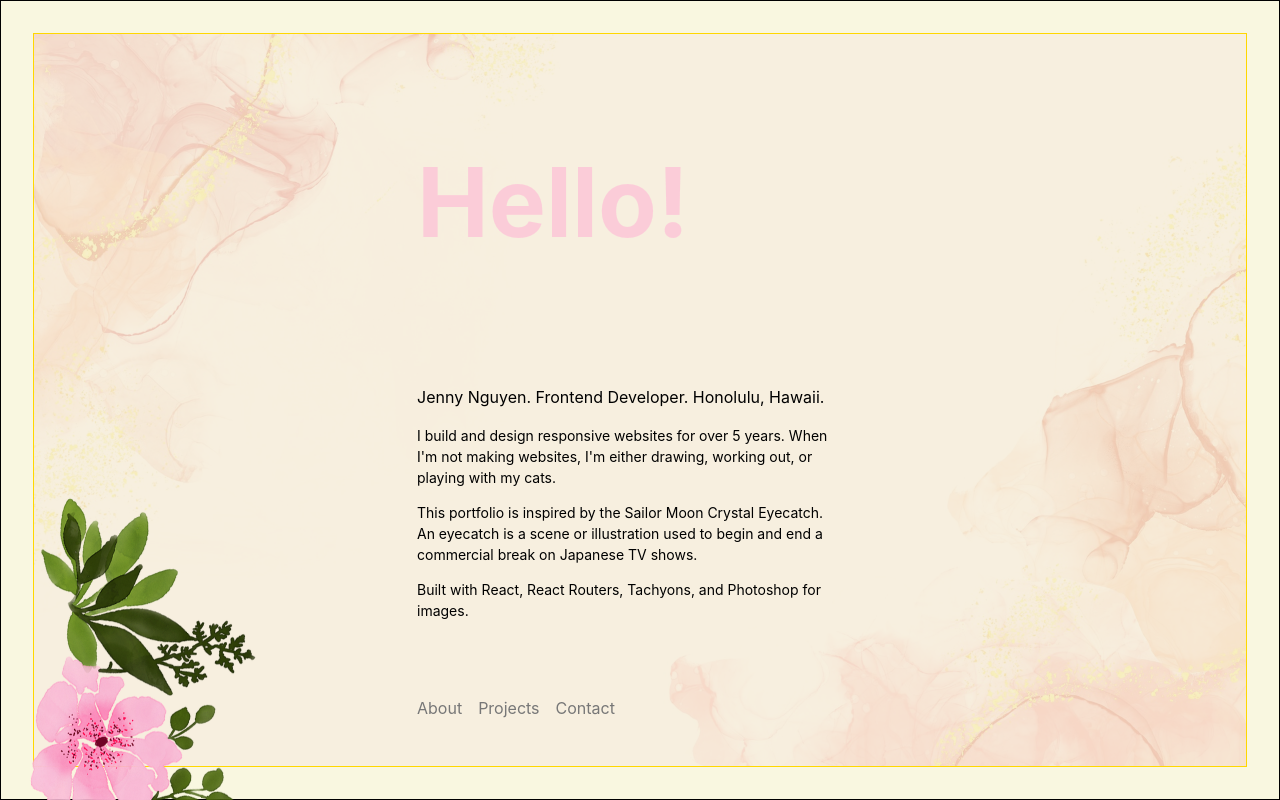
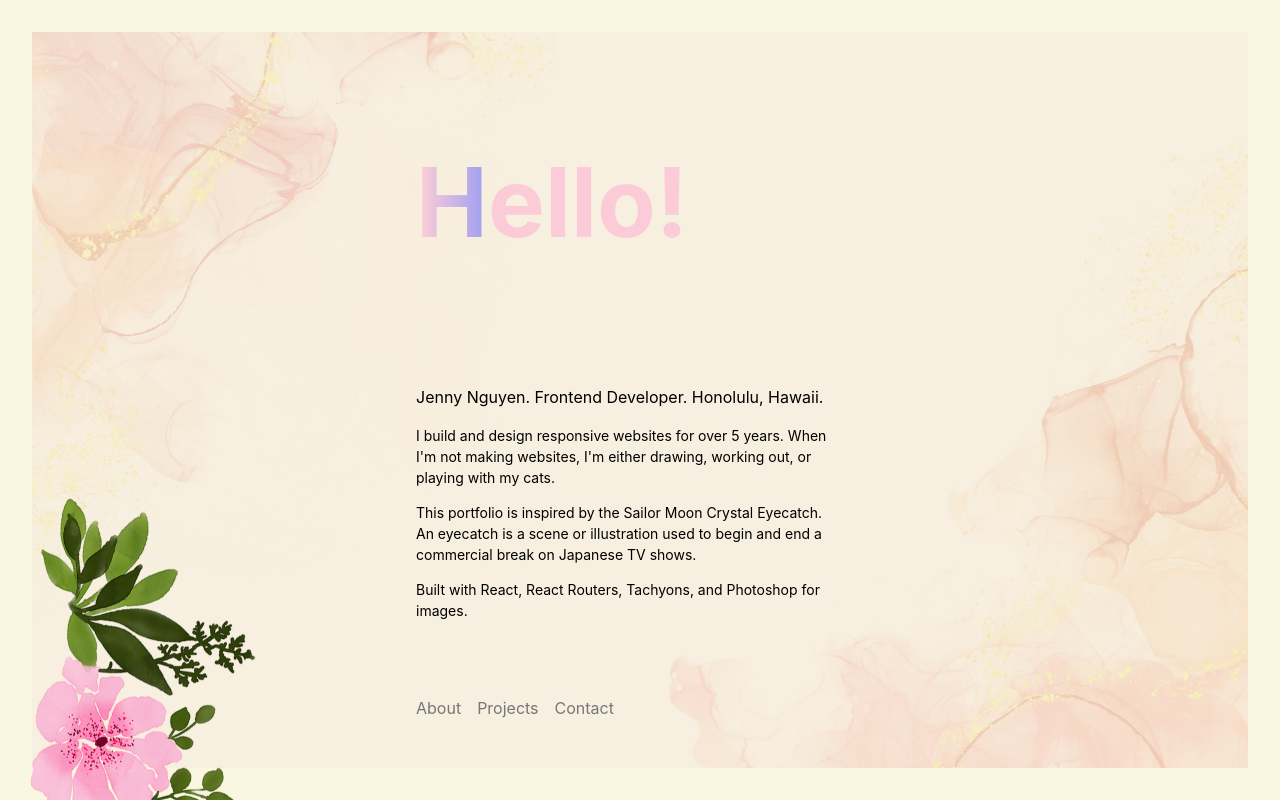
Before and after one commit to TrinhNgoc/portfolio_v2, a React (Create React App) app: page / in a window 1280 px wide. Built offline with nearby package versions, Linux system fonts and the light colour scheme.

Commit message:
Header styling

```diff
--- a/src/App.css
+++ b/src/App.css
@@ -80,9 +80,9 @@
   -webkit-animation-name: shimmer;
   -moz-animation-name: shimmer;
   animation-name: shimmer;
-  -webkit-animation-duration: 2s;
-  -moz-animation-duration: 2s;
-  animation-duration: 2s;
+  -webkit-animation-duration: 2.7s;
+  -moz-animation-duration: 2.7s;
+  animation-duration: 2.7s;
   -webkit-animation-iteration-count: infinite;
   -moz-animation-iteration-count: infinite;
   animation-iteration-count: infinite;
--- a/src/App.js
+++ b/src/App.js
@@ -12,11 +12,11 @@ function App() {
 
   return (
     <Router>
-      <div className="container w-100 vh-100 pa4 ba center dt">
+      <div className="container w-100 vh-100 pa4 center dt">
         <div className="container__image image-left">
           <img src={Flower} alt="flower" className="w-20-ns w-20 fixed"/>
         </div>
-        <div className="container__content-background ba b--yellow pa4 dtc v-mid center w-100">
+        <div className="container__content-background b--yellow pa4 dtc v-mid center w-100">
           <div className="container__content-nav bw center w-50-ns w-100-m">
             <Switch>
               <Route path="/" exact component={Home} />
--- a/src/Pages/Contact.js
+++ b/src/Pages/Contact.js
@@ -5,7 +5,7 @@ const Contact = () => {
     <div>
       <div className="container__content center">
       <div className="container__content-header">
-        <h1 className="dim black b f1 f-headline-ns db mb3 mb4-ns pa3 ph5-ns">Contact</h1>
+        <h1 className="dim black b f1 f-headline-ns db mb3 mb4-ns pa3 ph5-ns shiny">Contact</h1>
       </div>
       <div className="container__content-body">
         <div className="pa3 ph5-ns">
--- a/src/Pages/Projects.js
+++ b/src/Pages/Projects.js
@@ -5,7 +5,7 @@ const Projects = () => {
     <div>
       <div className="container__content bw center">
       <div className="container__content-header">
-        <h1 className="dim black b f1 f-headline-ns db mb3 mb4-ns pa3 ph5-ns">Projects</h1>
+        <h1 className="dim black b f1 f-headline-ns db mb3 mb4-ns pa3 ph5-ns shiny">Projects</h1>
       </div>
       <div className="container__content-body">
         <div className="pa3 ph5-ns">
```
